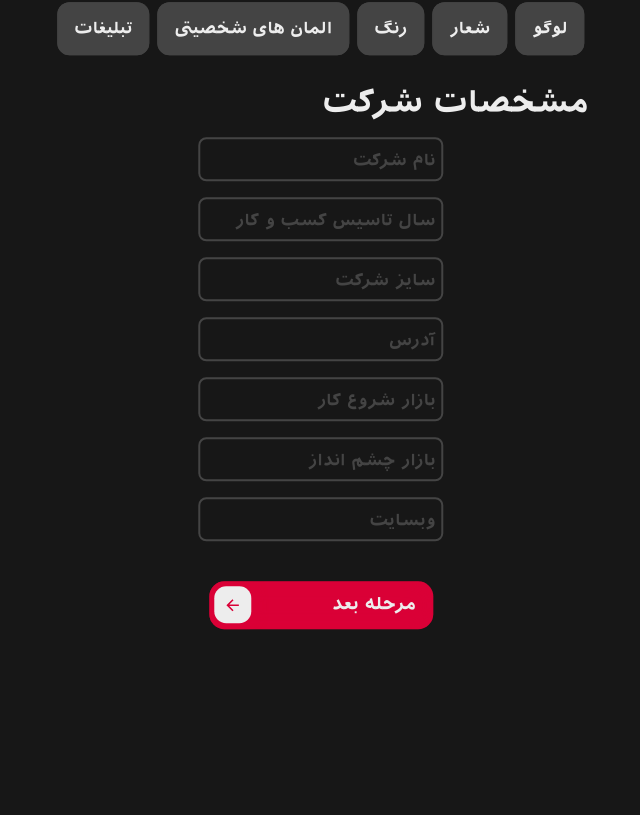
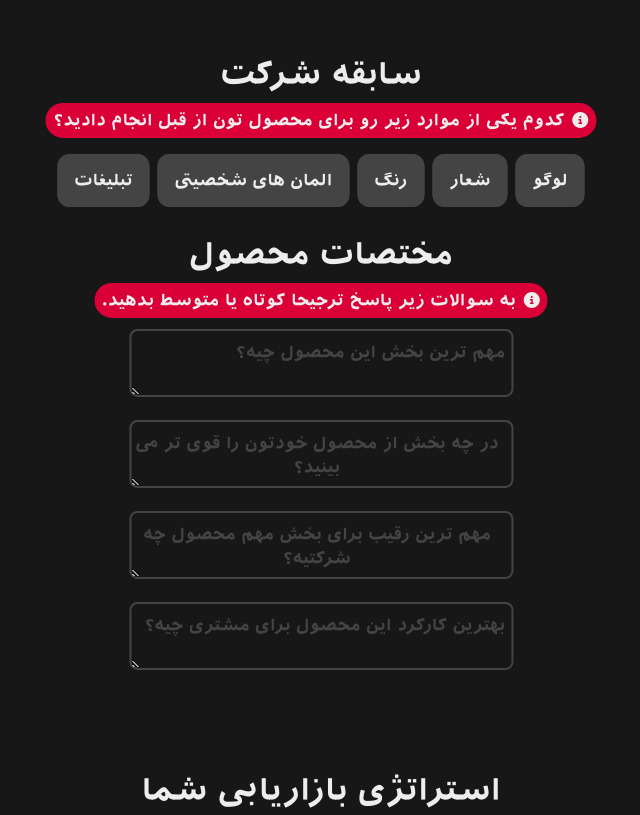
Before and after one commit to MeruOnin/radical-1, a React (Vite) app: page /company in a window 1280 px wide. Shown: the part 305-1120 px from the top of the page, without its empty margins (319-959 px from the left). Before the commit the page ends 942 px from the top, so only its background shows below. Built offline with nearby package versions, Linux system fonts and the light colour scheme.

Commit message:
company page

```diff
--- a/src/components/company/company.jsx
+++ b/src/components/company/company.jsx
@@ -3,22 +3,34 @@ import * as Yup from "yup";
 import Header from "../header/Header";
 import FormComponent from "../form/form";
 import NormalBtn from "../butttons/Normal/NormalBtn";
+import BingForm from "../form/BigForm";
+import BigInput from "../form/input/BigInput";
+import { validateYupSchema } from "formik";
 
 const CompanyInfo = () => {
   const [isChecked, setIsChecked] = useState([]);
 
-  const InfoTemplate = ({ title, inputs }) => {
+  const InfoTemplate = ({ title, inputs, desc, descDisplay }) => {
     return (
       <div className="p-2 relative top-3">
-        <header className="text-right text-background-white text-3xl">
-          <h2>{title}</h2>
+        <header className="text-background-white text-3xl">
+          <h2 className="mb-4 mt-10">{title}</h2>
         </header>
-        <main>{inputs}</main>
+        <main>
+          <span
+            className={`${descDisplay} text-md bg-background-elm text-background-white rounded-full p-2`}
+          >
+            <i className="fa-solid fa-circle-info ml-2"></i>
+            {desc}
+          </span>
+          {inputs}
+        </main>
       </div>
     );
   };
 
-  const historyOfCompanyOptions = [
+  const inputFieldes = [
+    [
       {
         title: "لوگو",
       },
@@ -34,61 +46,8 @@ const CompanyInfo = () => {
       {
         title: "تبلیغات ",
       },
-  ];
-
-  const handleCheck = (id) => {
-    setIsChecked((prevChecked) =>
-      prevChecked.includes(id)
-        ? prevChecked.filter((checkedId) => checkedId !== id)
-        : [...prevChecked, id]
-    );
-  };
-
-  const CheckBox = ({ title, id }) => {
-    return (
-      <li className="relative top-4 m-1">
-        <input
-          type="checkbox"
-          className="hidden"
-          checked={isChecked.includes(id)}
-          onChange={() => handleCheck(id)}
-          name={title}
-          id={id}
-        />
-        <label
-          htmlFor={id}
-          className={` text-background-white border-1 transition-all duration-200 hover:border-background-elm w-fit p-4 cursor-pointer rounded-xl ${
-            isChecked.includes(id)
-              ? "border-background-elm bg-background-elm"
-              : "bg-background-elm2 border-background-elm2"
-          }`}
-        >
-          {title}
-        </label>
-      </li>
-    );
-  };
-
-  const HistoryOfCompany = () => {
-    return (
-      <InfoTemplate
-        title={`سابقه شرکت`}
-        inputs={
-          <ul className="flex justify-center flex-wrap items-center">
-            {historyOfCompanyOptions.map((option, index) => (
-              <CheckBox
-                title={option.title}
-                id={`option-${index + 1}`}
-                key={index}
-              />
-            ))}
-          </ul>
-        }
-      />
-    );
-  };
-
-  const componentInputs = [
+    ],
+    [
       {
         title: "نام شرکت",
         name: "companyname",
@@ -138,19 +97,110 @@ const CompanyInfo = () => {
         validationSchema: Yup.string().required("این فیلد اجباری است"),
         initialValue: "",
       },
+    ],
+    [
+      {
+        title: "مهم ترین بخش این محصول چیه؟",
+        name: "productimportant",
+        type: "text",
+        validationSchema: Yup.string().required("این فیلد اجباری است"),
+        initialValue: "",
+      },
+      {
+        title: "در چه بخش از محصول خودتون را قوی تر می بینید؟",
+        name: "strongers",
+        type: "text",
+        validationSchema: Yup.string().required("این فیلد اجباری است"),
+        initialValue: "",
+      },
+      {
+        title: "مهم ترین رقیب برای بخش مهم محصول چه شرکتیه؟",
+        name: "theenemy",
+        type: "text",
+        validationSchema: Yup.string().required("این فیلد اجباری است"),
+        initialValue: "",
+      },
+      {
+        title: "بهترین کارکرد این محصول برای مشتری چیه؟",
+        name: "forcustomers",
+        type: "text",
+        validationSchema: Yup.string().required("این فیلد اجباری است"),
+        initialValue: "",
+      },
+    ],
+    [
+      {
+        title: "استراتژی بازاریابی",
+        name: "strategy",
+        type: "text",
+        idationSchema: Yup.string().required("این فیلد اجباری است"),
+        initialValue: "",
+      },
+    ],
   ];
+
+  const handleCheck = (id) => {
+    setIsChecked((prevChecked) =>
+      prevChecked.includes(id)
+        ? prevChecked.filter((checkedId) => checkedId !== id)
+        : [...prevChecked, id]
+    );
+  };
+
+  const CheckBox = ({ title, id }) => {
+    return (
+      <li className="relative top-4 m-1">
+        <input
+          type="checkbox"
+          className="hidden"
+          checked={isChecked.includes(id)}
+          onChange={() => handleCheck(id)}
+          name={title}
+          id={id}
+        />
+        <label
+          htmlFor={id}
+          className={` text-background-white border-1 transition-all duration-200 hover:border-background-elm w-fit p-4 cursor-pointer rounded-xl ${
+            isChecked.includes(id)
+              ? "border-background-elm bg-background-elm"
+              : "bg-background-elm2 border-background-elm2"
+          }`}
+        >
+          {title}
+        </label>
+      </li>
+    );
+  };
+
+  const HistoryOfCompany = () => {
+    return (
+      <InfoTemplate
+        title={`سابقه شرکت`}
+        desc={`کدوم یکی از موارد زیر رو برای محصول تون از قبل انجام دادید؟`}
+        inputs={
+          <ul className="flex justify-center flex-wrap mt-4 items-center">
+            {inputFieldes[0].map((option, index) => (
+              <CheckBox
+                title={option.title}
+                id={`option-${index + 1}`}
+                key={index}
+              />
+            ))}
+          </ul>
+        }
+      />
+    );
+  };
 
   const CompanyInformation = () => {
     return (
       <div className="relative top-10">
         <InfoTemplate
           title={`مشخصات شرکت`}
+          descDisplay={`hidden`}
           inputs={
             <ul>
-              <FormComponent
-                inputs={componentInputs}
-                btn={<NormalBtn title={`مرحله بعد`} />}
-              />
+              <FormComponent inputs={inputFieldes[1]} />
             </ul>
           }
         />
@@ -158,15 +208,79 @@ const CompanyInfo = () => {
     );
   };
 
+  const ProductCoordinates = () => {
     return (
-    <div className="rounded-3xl p-4 max-w-100 w-fit flex flex-col justify-center items-center absolute top-[10%] left-[50%] translate-x-[-50%] translate-y-[-10%]">
+      <>
+        <InfoTemplate
+          title={`مختصات محصول`}
+          desc={`به سوالات زیر پاسخ ترجیحا کوتاه یا متوسط بدهید.`}
+          inputs={<BingForm inputs={inputFieldes[2]} />}
+        />
+      </>
+    );
+  };
+
+  const Strategy = () => {
+    return (
+      <>
+        <InfoTemplate
+          title={`استراتژی بازاریابی شما`}
+          inputs={<BingForm inputs={inputFieldes[3]} />}
+          desc={`هر مورد که بالا نمی شد توضیح بدید،در کنار بازاریابیتون بنویسید.`}
+        />
+      </>
+    );
+  };
+
+  const PdfInput = () => {
+    const [selectedFile, setSelectedFile] = useState("No file chosen");
+
+    return (
+      <InfoTemplate
+        title={`ارسال پی دی اف`}
+        desc={`یک فایل پی دی اف حاوی اطلاعات مورد نیاز ارسال کنید`}
+        inputs={
+          <form>
+            <div class="flex flex-row items-center justify-evenly m-4">
+              <input
+                type="file"
+                id="custom-input"
+                onChange={(e) => setSelectedFile(e.target.files[0].name)}
+                hidden
+              />
+              <label
+                for="custom-input"
+                class="block text-sm text-background-org mr-4 py-2 px-4
+              rounded-md border-0 font-semibold bg-background-elm
+              hover:bg-background-white transition-all duration-200 cursor-pointer"
+              >
+                <i className="fa-solid fa-paperclip ml-2"></i>
+                انتخاب فایل
+              </label>
+              <label class="text-sm text-background-elm">{selectedFile}</label>
+            </div>
+          </form>
+        }
+      />
+    );
+  };
+
+  return (
+    <div className="rounded-3xl p-4 max-w-100 w-fit flex flex-col justify-center items-center absolute top-[30%] left-[50%] translate-x-[-50%] translate-y-[-10%]">
       <Header
         title={`رادیکال`}
         desc={`سابقه خود را در فعالیت شرکت های مختلف بنویسید`}
         content={
           <>
             <HistoryOfCompany />
-            <CompanyInformation />
+            {/* <CompanyInformation /> */}
+            <ProductCoordinates />
+            <Strategy />
+            <PdfInput />
+            <FormComponent
+              inputs={inputFieldes[1]}
+              btn={<NormalBtn title={`ثبت اطلاعات`} />}
+            />
           </>
         }
       />
--- /dev/null
+++ b/src/components/form/BigForm.jsx
@@ -0,0 +1,47 @@
+import React from "react";
+import { Formik, Form, Field, ErrorMessage } from "formik";
+import * as Yup from "yup";
+import Input from "./input/Input";
+import NormalBtn from "../butttons/Normal/NormalBtn";
+import BigInput from "./input/BigInput";
+
+const BingForm = ({ inputs, btn, onSubmit }) => {
+  const validationSchema = Yup.object(
+    inputs.reduce((acc, input) => {
+      acc[input.name] = input.validationSchema;
+      return acc;
+    }, {})
+  );
+
+  const initialValues = inputs.reduce((acc, input) => {
+    acc[input.name] = input.initialValue || "";
+    return acc;
+  }, {});
+
+  return (
+    <Formik
+      initialValues={initialValues}
+      validationSchema={validationSchema}
+      onSubmit={(values) => {
+        onSubmit(values);
+      }}
+    >
+      {() => (
+        <Form className="w-full max-w-sm mx-auto flex flex-col items-center">
+          {inputs.map((input, index) => (
+            <div key={index}>
+              <BigInput
+                title={input.title}
+                name={input.name}
+                type={input.type}
+              />
+            </div>
+          ))}
+          <div className="mt-10">{btn}</div>
+        </Form>
+      )}
+    </Formik>
+  );
+};
+
+export default BingForm;
--- /dev/null
+++ b/src/components/form/input/BigInput.jsx
@@ -0,0 +1,50 @@
+import React, { useState } from "react";
+import { useField, useFormikContext } from "formik";
+import "./Input.css";
+
+const BigInput = ({ title, type, ...props }) => {
+  const [field, meta] = useField(props);
+  const [isFocus, setIsFocus] = useState(false);
+  const { values } = useFormikContext();
+
+  const inputId = `input-${title.replace(/\s+/g, "-").toLowerCase()}`;
+
+  const handleFocus = () => setIsFocus(true);
+  const handleBlur = (e) => {
+    setIsFocus(false);
+    field.onBlur(e);
+  };
+
+  const isLabelShrunk = isFocus || field.value;
+
+  // Access the value of the input field
+  return (
+    <div className="mt-4 relative font-iranSansReg">
+      <textarea
+        {...field}
+        {...props}
+        type={type}
+        onFocus={handleFocus}
+        onBlur={handleBlur}
+        className={`w-96 p-2 text-background-white rounded-lg border-2 bg-transparent transition-all duration-200 outline-none ${
+          isFocus ? "border-background-elm" : "border-background-elm2"
+        }`}
+        id={inputId}
+      />
+      <label
+        htmlFor={inputId}
+        className={`absolute font-iranSans right-2 transition-all duration-200 pointer-events-none ${
+          meta.touched && meta.error
+            ? "-top-3 text-sm text-background-elm bg-background-org"
+            : isLabelShrunk
+            ? "-top-3 text-sm text-background-elm bg-background-org"
+            : "top-3 text-background-elm2"
+        }`}
+      >
+        {meta.touched && meta.error ? meta.error : title}
+      </label>
+    </div>
+  );
+};
+
+export default BigInput;
--- a/src/index.css
+++ b/src/index.css
@@ -14,3 +14,19 @@
 body {
   @apply bg-background-org font-iranSans;
 }
+
+::-webkit-scrollbar {
+  width: 7px;
+}
+
+::-webkit-scrollbar-track {
+  @apply bg-background-org
+}
+
+::-webkit-scrollbar-thumb {
+@apply bg-background-elm2 rounded-full
+}
+
+::-webkit-scrollbar-thumb:hover {
+background: #303030;
+}
```
Also changed, not shown: src/components/services/Services.jsx (+8 -4 lines). Lines whose indentation alone changed are shown as unchanged.
